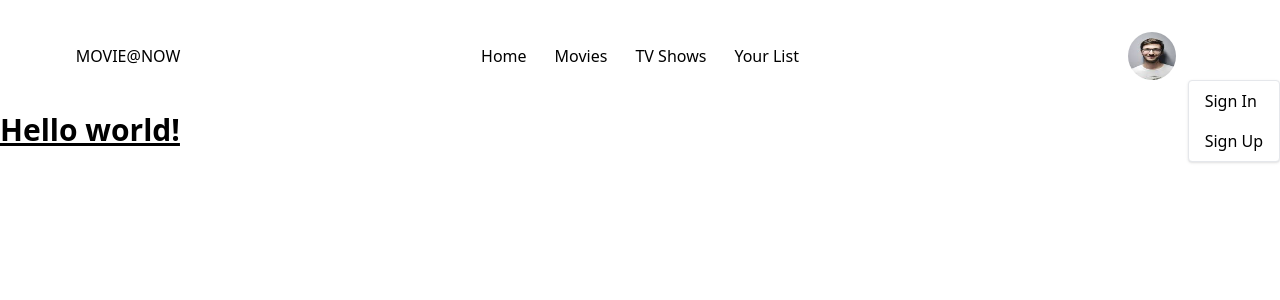
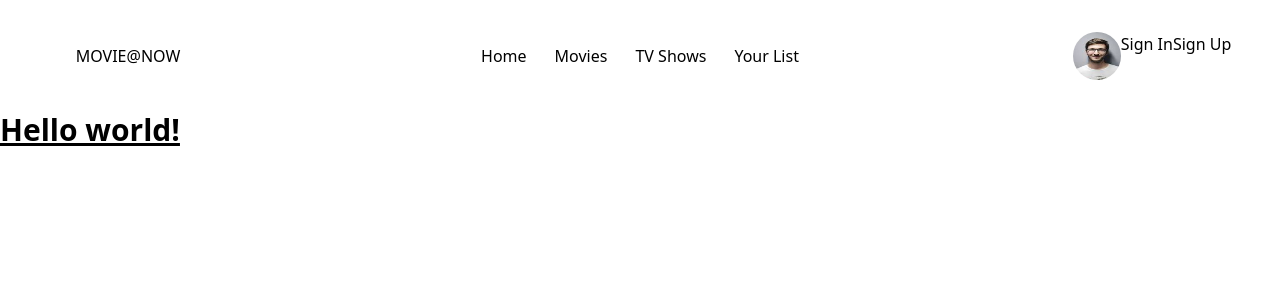
Before and after one commit to anudeeps0306/movies, a Next.js app: page / in a window 1280 px wide. Both pictures are taken after a click on the button 1152 px from the left and 56 px from the top of the page. Shown: the top 300 px of the page. Built offline with nearby package versions, Linux system fonts and the light colour scheme.

Commit message:
2nd commit

```diff
--- a/src/navbar.tsx
+++ b/src/navbar.tsx
@@ -1,6 +1,5 @@
 import React, { useEffect, useState } from 'react';
 import Image from 'next/image';
-import Link from 'next/link';
 import { useAppDispatch, useAppSelector } from '../redux/store';
 import { setAuthInfo, removeAuthInfo } from '../redux/features/authSlice';
 import { getDetails } from '@/api/authentication';
@@ -15,13 +14,13 @@
       if (token) {
         const item = token;
         const response = await getDetails(item);
-        const required_response = {
+        const required_responce = {
           email: response.user.email,
           password: response.user.password,
           name: response.user.name,
           profilePic: response.user.profilePic
         };
-        dispatch(setAuthInfo(required_response));
+        dispatch(setAuthInfo(required_responce));
       }
     };
     setInformation();
@@ -72,19 +71,13 @@
           />
         </button>
         {showOptions && ( // Display the options div if showOptions is true
-          <div className="absolute top-12 right-0 bg-white border border-gray-200 rounded shadow">
+          <div>
             {authInfo.email ? ( // Check if authInfo.email exists
-              <button className="block px-4 py-2" onClick={handleLogout}>
-                Logout
-              </button>
+              <button onClick={handleLogout}>Logout</button>
             ) : (
               <>
-                <Link href="/auth/signin">
-                  <a className="block px-4 py-2">Sign In</a>
-                </Link>
-                <Link href="/auth/signup">
-                  <a className="block px-4 py-2">Sign Up</a>
-                </Link>
+                <button>Sign In</button>
+                <button>Sign Up</button>
               </>
             )}
           </div>
```
